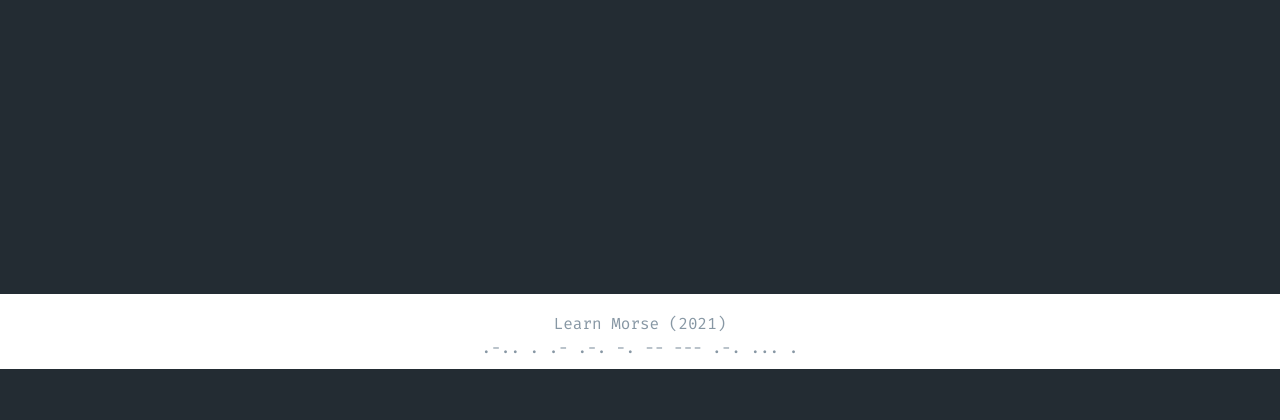
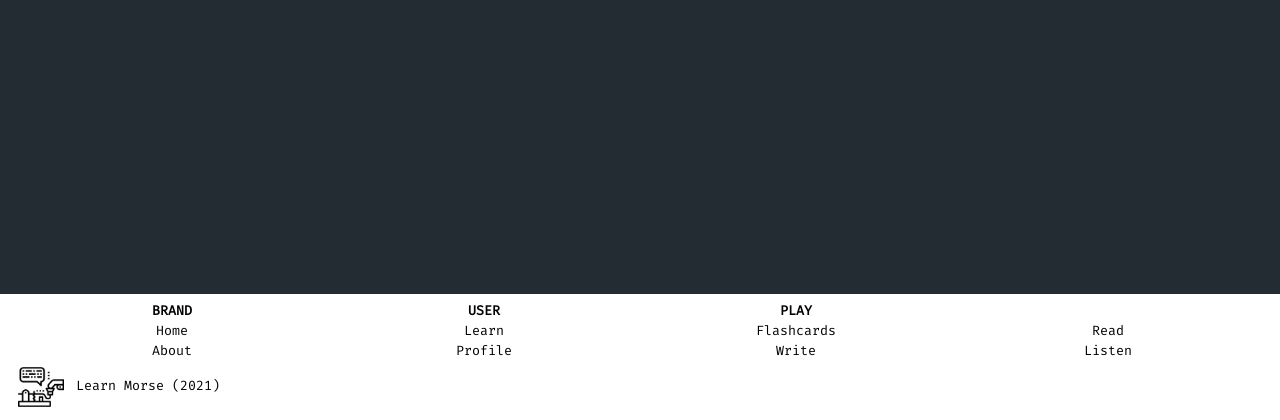
Before and after one commit to jonathanjchoong/learn-morse, a Flask app: page /login in a window 1280 px wide. Shown: the part 684-1104 px from the top of the page. Before the commit the page ends 1053 px from the top, so only its background shows below. Run offline with Flask 2, Linux system fonts and the light colour scheme; some libraries are stand-ins or nearby versions.

Commit message:
added new footer with links, added styling for footer

```diff
--- a/app/static/CSS/login.css
+++ b/app/static/CSS/login.css
@@ -2,13 +2,13 @@ h2 {
   border-radius: 10px;
 }
 
-a {
+.loginredirect {
   padding-top: 10px;
   color: #232c33 !important;
   font-size: 12pt;
 }
 
-a:hover {
+.loginredirect:hover {
   color: white !important;
 }
 
--- a/app/static/CSS/universal.css
+++ b/app/static/CSS/universal.css
@@ -36,11 +36,17 @@
   background-color: #232c33;
 }
 
-#logo {
+.logo {
   width: 50px;
   height: 50px;
   -webkit-filter: invert(1);
   filter: invert(1);
+  padding: 2px;
+}
+
+.logo-black {
+  width: 50px;
+  height: 50px;
   padding: 2px;
 }
 
@@ -94,13 +100,38 @@ a:hover {
   }
 }
 
-.footer {
+footer {
   text-align: center;
   font-family: "Fira Code", monospace;
-  font-size: 12pt;
-  padding-top: 1rem;
-  padding-bottom: 0.5rem;
-  color: #8797a4;
+  font-size: 10pt;
+  padding: 0.5rem 1rem 0.5rem 1rem;
+  display: flex;
+  flex-direction: column;
+  background-color: white;
+  color: black;
+}
+
+.links {
+  width: 100%;
+  display: flex;
+  flex-direction: row;
+  justify-content: center;
+  flex-wrap: wrap;
+}
+
+.linkgroup {
+  display: flex;
+  width: 50%;
+  flex-direction: column;
+}
+.linkgroup > a {
+  color: black;
+}
+
+#logo-block {
+  display: flex;
+  flex-direction: row;
+  align-items: center;
 }
 
 @media only screen and (min-width: 992px) {
@@ -116,6 +147,9 @@ a:hover {
   .navbar a {
     padding: 1rem;
   }
+  .linkgroup {
+    width: 25%;
+  }
 }
 
 /* Site wide font for morse snippets. */
--- a/app/templates/base.html
+++ b/app/templates/base.html
@@ -44,7 +44,7 @@
   <body>
     <nav class="navbar navbar-dark navbar-expand-lg sticky-top">
       <a class="navbar-brand" href="{{url_for('homepage')}}">
-        <img src="../static/images/morse.png" id="logo">
+        <img src="../static/images/morse.png" class="logo">
         Learn Morse</a>
       <button
         class="navbar-toggler"
@@ -117,12 +117,38 @@
     <!-- Custom footer from each template file-->
     {% else: %}
     <!-- Standard footer -->
-    <div class="footer morse">
-      <p>
-        Learn Morse (2021)<br />
-        .-.. . .- .-. -. -- --- .-. ... .
-      </p>
+    <footer class="morse">
+      <div class="links">
+        <div class="linkgroup">
+          <span style="font-weight: bolder">BRAND</span>
+          <a href="{{url_for('homepage')}}">Home</a>
+          <a href="{{url_for('about')}}">About</a>
+        </div>
+        <div class="linkgroup">
+          <span style="font-weight: bolder;">USER</span>
+          <a href="{{url_for('learn')}}">Learn</a>
+          <a href="{{url_for('profile')}}">Profile</a>
+        </div>
+        <div class="linkgroup">
+          <span style="font-weight: bolder;">PLAY</span>
+          <a href="{{url_for('flashcards')}}">Flashcards</a>
+          <a href="{{url_for('write')}}">Write</a>
+        </div>
+        <div class="linkgroup">
+          <span style="visibility: hidden;">line</span>
+          <a href="{{url_for('read')}}">Read</a>
+          <a href="{{url_for('listen')}}">Listen</a>
+        </div>
+        </div>
+      </div>
+      <div id="logo-block">
+        <img src="../static/images/morse.png" class="logo-black">
+        <span style="padding:10px">
+          Learn Morse (2021)
+        </span>
+      </div>
     </div>
+  </footer>
     {% endif %}
   </body>
 </html>
--- a/app/templates/learn.html
+++ b/app/templates/learn.html
@@ -110,7 +110,6 @@
             <p></p>
         </div>
     </div>
-    <div class="image">IMAGE HERE</div>
   </div>
 </div>
 {% endblock %}
--- a/app/templates/login.html
+++ b/app/templates/login.html
@@ -37,7 +37,7 @@
       </p>
       <p>{{ form.submit() }}</p>
     </form>
-    <a href="{{url_for('signup')}}">Don't have an account?</a>
+    <a class="loginredirect" href="{{url_for('signup')}}">Don't have an account?</a>
   </div>
 </div>
 {% endblock %}
--- a/app/templates/signup.html
+++ b/app/templates/signup.html
@@ -59,7 +59,7 @@
       </p>
       <p>{{ form.submit() }}</p>
     </form>
-    <a href="{{url_for('login')}}">Already have an account?</a>
+    <a class="loginredirect" href="{{url_for('login')}}">Already have an account?</a>
   </div>
 </div>
 {% endblock %}
```
